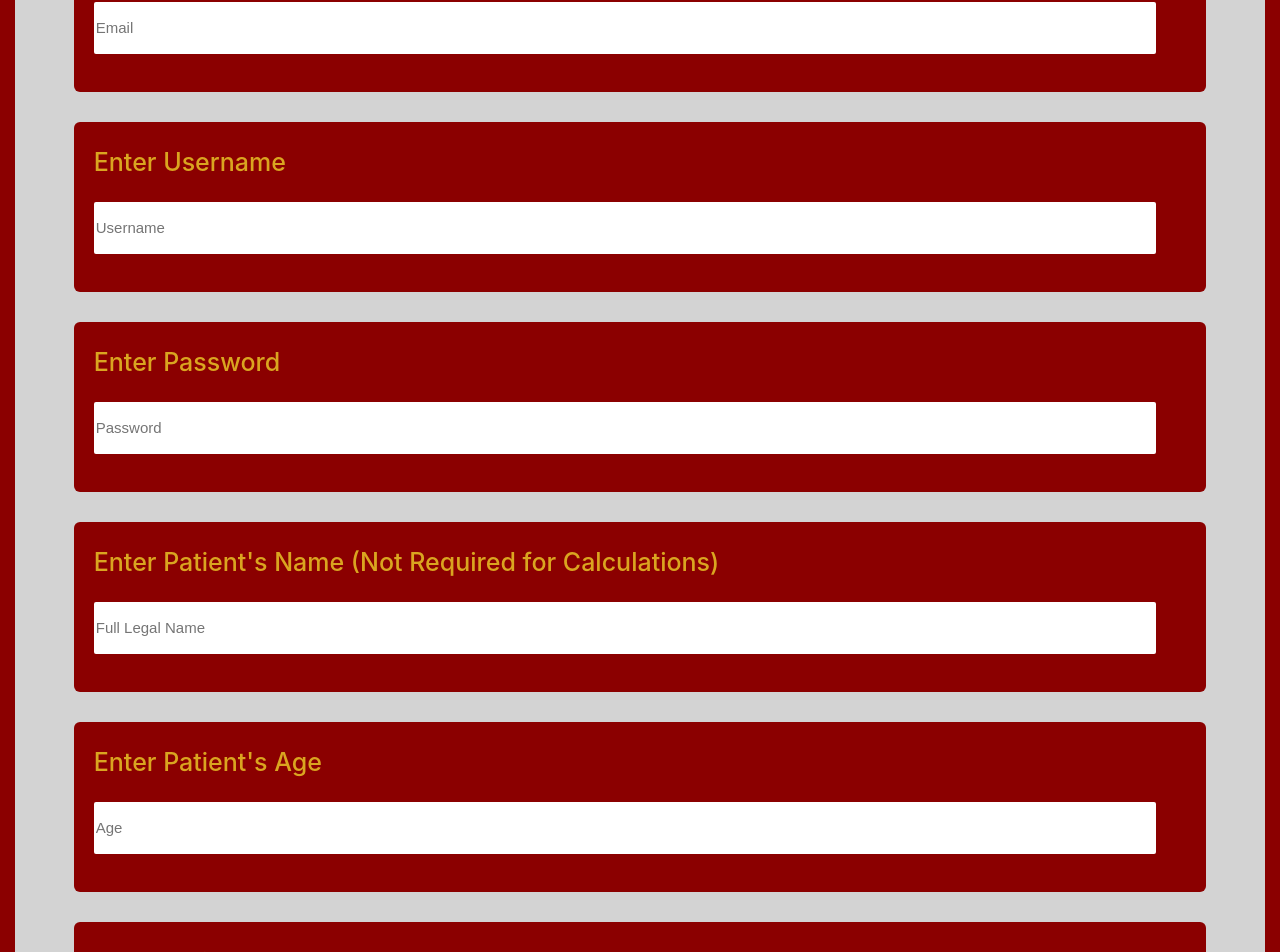
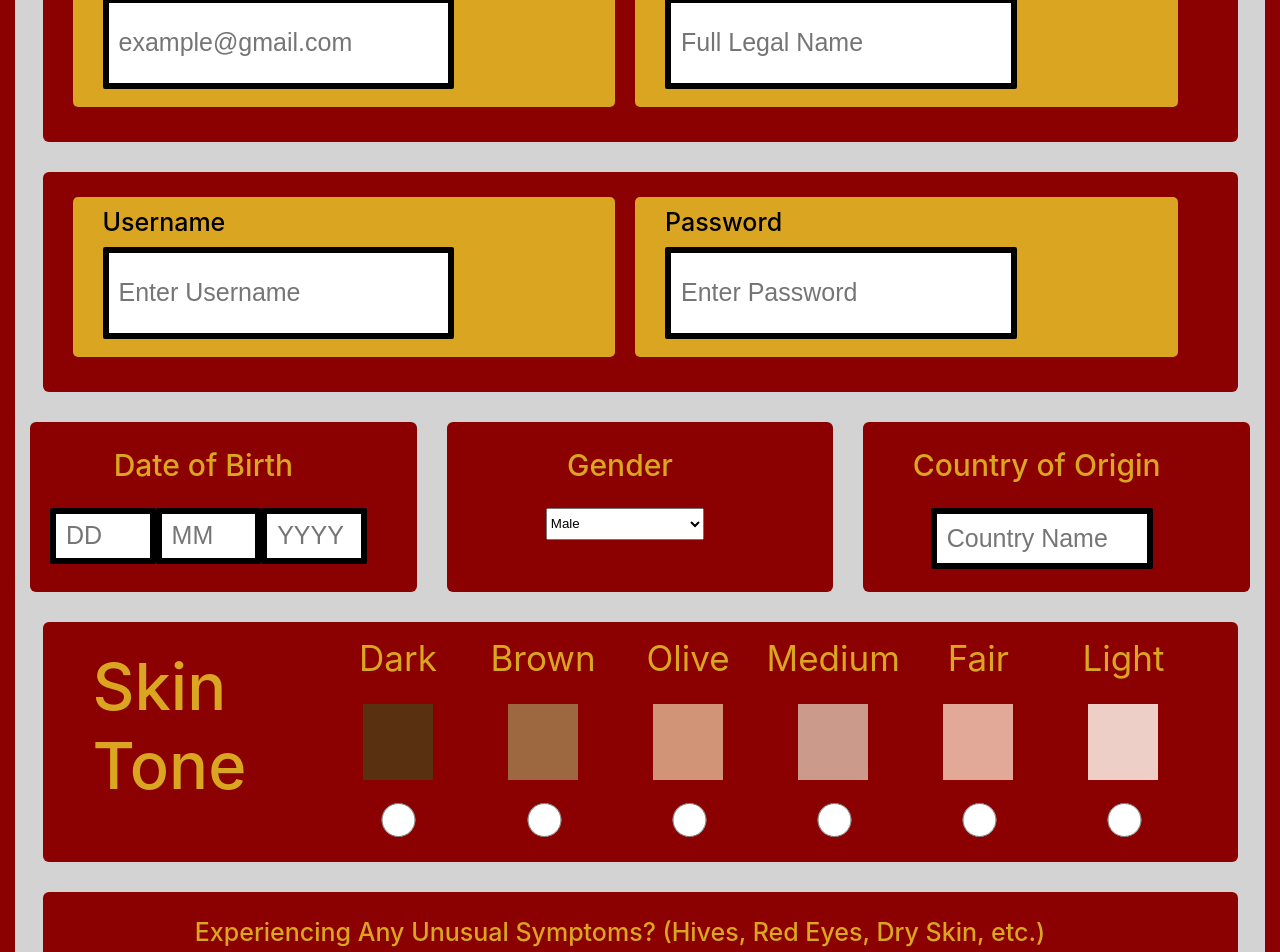
Before and after one commit to jdutchik/SE491Group13, a React (Create React App) app in the folder se491project/: page /survey in a window 1280 px wide. Shown: the part 440-1392 px from the top of the page. Built offline with nearby package versions, Linux system fonts and the light colour scheme.

Commit message:
survey page completely revamped

```diff
--- a/se491project/src/components/SignUp/SignUp.css
+++ b/se491project/src/components/SignUp/SignUp.css
@@ -45,7 +45,7 @@
     background: darkred;
     border-radius: 0px 50px 50px 0px;
 
-    font-size: 25px;
+    font-size: 150%;
     font-weight: 700;
 
     padding-left: 5%;
--- a/se491project/src/components/SignUp/SignUp.jsx
+++ b/se491project/src/components/SignUp/SignUp.jsx
@@ -18,8 +18,8 @@ const SignUp = () => {
                 <br></br>
                 Find peace of mind with our new and exciting Artificial Intelligence
                 allergy detection service!
-                Begin your journey by filling out a brief survey, and reach out to your doctor.
-                Simple!
+                Begin your journey by filling out a brief survey. Then all you need to do
+                is get in contact with your doctor or physician for the results. It is that easy!
                 </div>
                 <div className="fullButton" onClick={signUpClicked}>
                     <img src={signup} alt="" />
--- a/se491project/src/components/Survey/Survey.css
+++ b/se491project/src/components/Survey/Survey.css
@@ -19,19 +19,19 @@ body {
     padding: 15px;
 }
 
-.userDebrief h1{
+.userDebrief h1 {
     color: darkred;
     font-size: 40px;
     font-weight: 700;
 }
 
 .intro {
-    background: rgb(110, 43, 43);
+    background: darkred;
     padding: 15px;
     border-radius: 6px;
     color: gainsboro;
     font-size: 20px;
-    font-weight: 300;
+    font-weight: 500;
 }
 
 .questions {
@@ -42,31 +42,173 @@ body {
     background-color: lightgray;
 }
 
+.double {
+    display: flex;
+    flex-direction: row;
+    justify-content: space-evenly;
+
+    margin: 15px;
+    padding: 15px 50px 25px 20px;
+    width: 90%;
+    height: 180px;
+    background: darkred;
+    border-radius: 6px;
+}
+
+.double h {
+    color: black;
+    font-size: 25px;
+    font-weight: 500;
+    margin: 10px 10px 25px 0px;
+}
+
+.double input {
+    height: 40%;
+    width: 60%;
+
+    font-size: 25px;
+
+    border-radius: 2px;
+    border-color: black;
+    border-style: solid;
+    border-width: 6px;
+
+    padding: 10px;
+}
+
+.first {
+    display: flex;
+    flex-direction: column;
+
+    background-color: goldenrod;
+    border-radius: 5px;
+
+    padding: 5px;
+    margin: 10px;
+
+    width: 100%;
+}
+
+.first h {
+    margin: 5px 5px 5px 25px;
+}
+
+.first input {
+    margin: 5px 5px 5px 25px;
+}
+
+.last{
+    display: flex;
+    flex-direction: column;
+
+    background-color: goldenrod;
+    border-radius: 5px;
+
+    padding: 5px;
+    margin: 10px;
+
+    width: 100%;
+}
+
+.last h {
+    margin: 5px 5px 5px 25px;
+}
+
+.last input {
+    margin: 5px 5px 5px 25px;
+}
+
 .questionDefault {
     display: flex;
     flex-direction: column;
+    align-items: center;
+
     margin: 15px;
     padding: 15px 50px 25px 20px;
-    width: 85%;
+    width: 90%;
     height: 130px;
     background: darkred;
     border-radius: 6px;
 }
 
-.questionDefault h{
+.skintone {
+    display: flex;
+    position: row;
+
+    background: darkred;
+
+    margin: 15px;
+    padding: 15px 50px 25px 20px;
+
+    width: 90%;
+    height: 200px;
+
+    border-radius: 6px;
+}
+
+.options {
+    display: flex;
+    position: row;
+    justify-content: space-between;
+
+    width: 100%;
+}
+
+.skintone input {
+    position: relative;
+    opacity: 100;
+    cursor: pointer;
+    height: 35px;
+    width: 35px;
+}
+
+.skintone h {
+    display: flex;
+    flex-direction: row;
+
     color: goldenrod;
-    font-size: 25px;
+    font-size: 65px;
+    font-weight: 500;
+    margin: 10px 10px 25px 30px;
+}
+
+.skintone label {
+    display: flex;
+    flex-direction: column;
+    align-items: center;
+
+    width: 15%;
+    height: 100%;
+
+    font-size: 35px;
+
+    color: goldenrod;
+}
+
+.questionDefault h {
+    color: goldenrod;
+    font-size: 30px;
     font-weight: 500;
     margin: 10px 10px 25px 0px;
 }
 
-.questionDefault input{
-    height: 50px;
-    outline: none;
-    font-size: 15px;
+.questionDefault input {
+    height: 40%;
+    width: 60%;
+
+    font-size: 25px;
+
     border-radius: 2px;
-    outline: none;
-    border: none;
+    border-color: black;
+    border-style: solid;
+    border-width: 6px;
+
+    padding: 10px;
+}
+
+.DOB {
+    display: flex;
+
 }
 
 .surveySubmit {
@@ -84,3 +226,100 @@ body {
     cursor: pointer;
     border-radius: 6px;
 }
+
+.dark {
+    background-color: rgb(89, 48, 16);
+
+    height: 80px;
+    width: 70px;
+
+    margin: 25px 0px 20px 0px;
+}
+
+.brown {
+    background-color: rgb(157, 104, 63);
+
+    height: 80px;
+    width: 70px;
+
+    margin: 25px 0px 20px 0px;
+}
+
+.olive {
+    background-color: rgb(209, 148, 119);
+
+    height: 80px;
+    width: 70px;
+
+    margin: 25px 0px 20px 0px;
+}
+
+.medium {
+    background-color: rgb(204, 154, 139);
+
+    height: 80px;
+    width: 70px;
+
+    margin: 25px 0px 20px 0px;
+}
+
+.fair {
+    background-color: rgb(226, 168, 152);
+
+    height: 80px;
+    width: 70px;
+
+    margin: 25px 0px 20px 0px;
+}
+
+.light {
+    background-color: rgb(237, 207, 199);
+
+    height: 80px;
+    width: 70px;
+
+    margin: 25px 0px 20px 0px;
+}
+
+.other {
+    display: flex;
+    flex-direction: column;
+    align-items: center;
+
+    margin: 15px;
+    padding: 15px 50px 25px 20px;
+    width: 90%;
+    height: 300px;
+    background: darkred;
+    border-radius: 6px;
+}
+
+.other h {
+    color: goldenrod;
+    font-size: 25px;
+    font-weight: 500;
+    margin: 10px 10px 25px 0px;
+}
+
+.other input {
+    font-size: 25px;
+
+    width: 45%;
+    height: 100%;
+
+    border-radius: 2px;
+    border-color: black;
+    border-style: solid;
+    border-width: 6px;
+
+    padding: 10px;
+}
+
+.genderInput {
+    height: 25%;
+    width: 50%;
+}
+
+.triple {
+    display: flex;
+}
--- a/se491project/src/components/Survey/Survey.jsx
+++ b/se491project/src/components/Survey/Survey.jsx
@@ -103,38 +103,44 @@ const Survey = () => {
         <div className="questions">
 
           {/* Name input field */}
-                    <div className="questionDefault">
-                        <h>Enter Email</h>
-                        <input type="text" placeholder="Email" />
+          <div className="double">
+            <div className="first">
+              <h>Email</h>
+              <input type="text" placeholder="example@gmail.com" />
             </div>
 
-                    {/* Name input field */}
-                    <div className="questionDefault">
-                        <h>Enter Username</h>
-                        <input type="text" placeholder="Username" />
+            <div className="last">
+              <h>Name</h>
+              <input type="text" placeholder="Full Legal Name" />
+            </div>
           </div>
 
-                    {/* Name input field */}
-                    <div className="questionDefault">
-                        <h>Enter Password</h>
-                        <input type="text" placeholder="Password" />
+          <div className="double">
+            <div className="first">
+              <h>Username</h>
+              <input type="text" placeholder="Enter Username" />
             </div>
 
-                    {/* Name input field */}
-                    <div className="questionDefault">
-                        <h>Enter Patient's Name (Not Required for Calculations)</h>
-                        <input type="text" placeholder="Full Legal Name" />
+            <div className="last">
+              <h>Password</h>
+              <input type="text" placeholder="Enter Password" />
+            </div>
           </div>
 
           {/* Age input field */}
+          <div className="triple">
             <div className="questionDefault">
-                        <h>Enter Patient's Age</h>
-                        <input type='text' placeholder="Age" />
+              <h>Date of Birth</h>
+              <div className="DOB">
+                <input type="text" placeholder="DD" />
+                <input type="text" placeholder="MM" />
+                <input type="text" placeholder="YYYY" />
+              </div>
             </div>
 
             {/* gender input field */}
             <div className="questionDefault">
-                        <h>Enter Patient Gender</h>
+              <h>Gender</h>
               <select className="genderInput">
                 <option>Male</option>
                 <option>Female</option>
@@ -142,22 +148,54 @@ const Survey = () => {
               </select>
             </div>
 
-                    {/* race input field*/}
+            {/* location input field*/}
             <div className="questionDefault">
-                        <h>Enter Patient's Geographical Location</h>
-                        <input type='text' placeholder="Geographical Location" />
+              <h>Country of Origin</h>
+              <input type='text' placeholder="Country Name" />
+            </div>
           </div>
 
-                    {/* weight input field*/}
-                    <div className="questionDefault">
-                        <h>Enter Approximate Skin Tone (Ex: fair)</h>
-                        <input type='text' placeholder="Skin Tone" />
+          {/* skin ton input field*/}
+          <div className="skintone">
+            <h>Skin Tone</h>
+
+            <div className="options">
+              <label htmlFor="option"> Dark
+                <div class="dark"></div>
+                <input type="radio" name="radio" />
+              </label>
+
+              <label htmlFor="option"> Brown
+                <div class="brown"></div>
+                <input type="radio" name="radio" />
+              </label>
+
+              <label htmlFor="option"> Olive
+                <div class="olive"></div>
+                <input type="radio" name="radio" />
+              </label>
+
+              <label htmlFor="option"> Medium
+                <div class="medium"></div>
+                <input type="radio" name="radio" />
+              </label>
+
+              <label htmlFor="option"> Fair
+                <div class="fair"></div>
+                <input type="radio" name="radio" />
+              </label>
+
+              <label htmlFor="option"> Light
+                <div class="light"></div>
+                <input type="radio" name="radio" />
+              </label>
+            </div>
           </div>
 
           {/* gender input field*/}
-                    <div className="questionDefault">
-                        <h>Enter Any Patient's Skin Condition (dry, chapped, etc.)</h>
-                        <input type='text' placeholder="Conditions" />
+          <div className="other">
+            <h>Experiencing Any Unusual Symptoms? (Hives, Red Eyes, Dry Skin, etc.)</h>
+            <input type='text' placeholder="List All Concerns Here" />
           </div>
         </div>
       </form>
```
Lines whose indentation alone changed are shown as unchanged.
